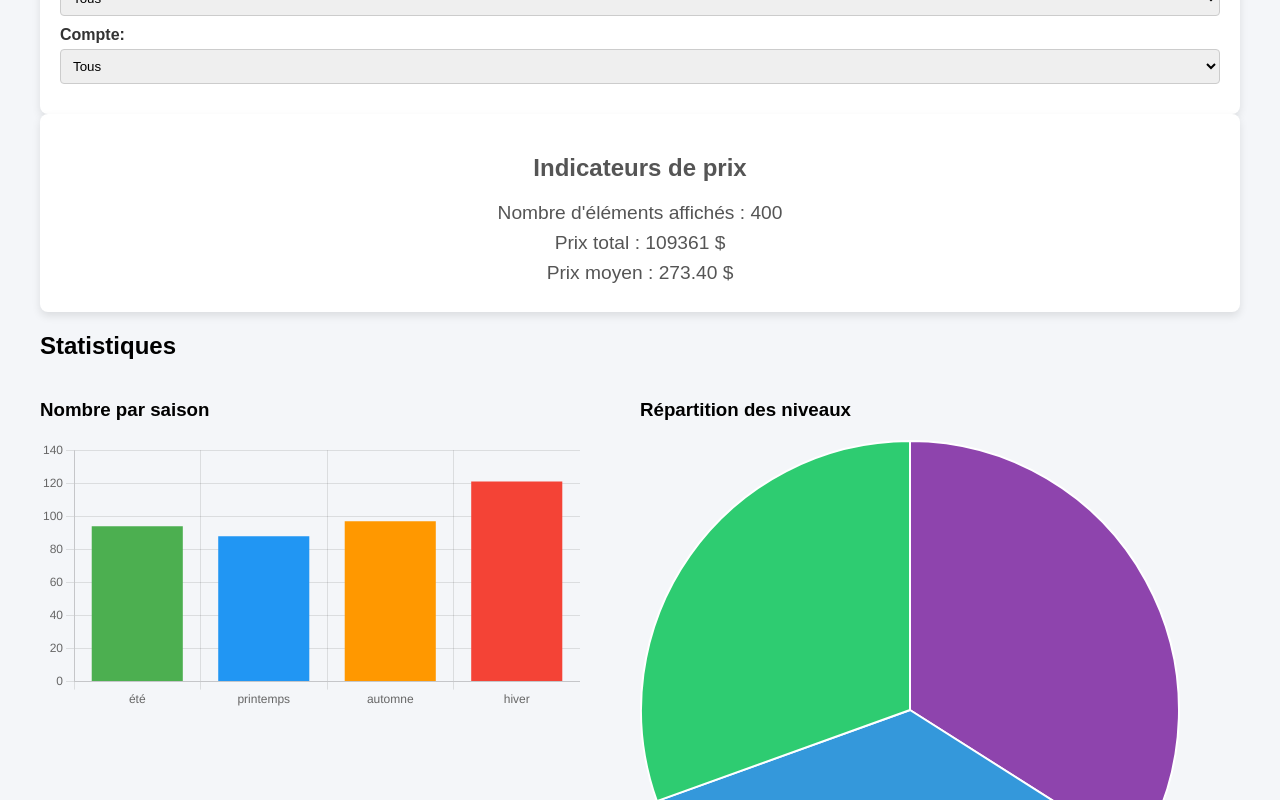
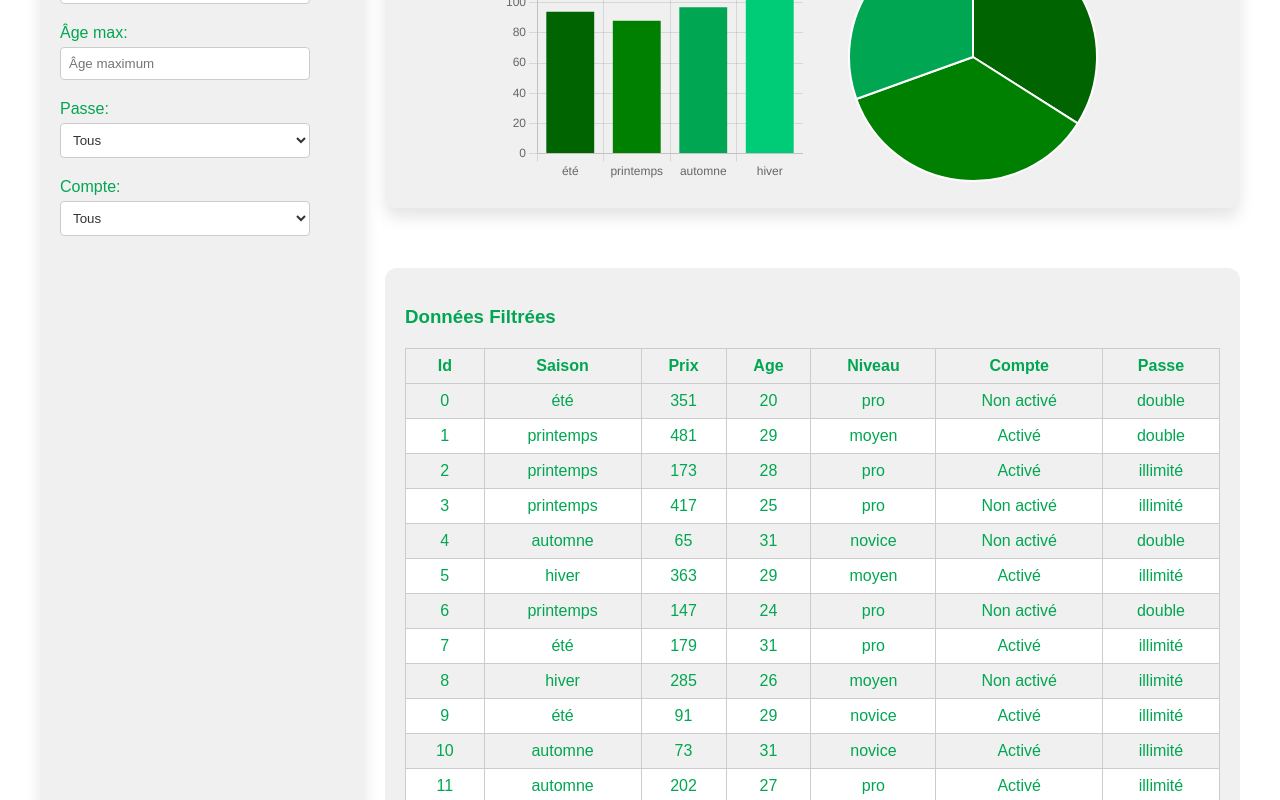
Before and after one commit to MehdiBenNasrallah/tableau-de-bord, a React (Create React App) app: page / in a window 1280 px wide. Shown: the part 560-1360 px from the top of the page. Built offline with nearby package versions, Linux system fonts and the light colour scheme.

Commit message:
Fait : ajout d'un composant table pour les données, puis amélioration html et css

```diff
--- a/src/App.css
+++ b/src/App.css
@@ -1,7 +1,8 @@
-/* Style de base pour le tableau de bord */
+/* Structure de base */
 body {
-  font-family: Arial, sans-serif;
-  background-color: #f4f6f9;
+  font-family: "Montserrat", sans-serif;
+  background-color: #ffffff; /* Fond blanc */
+  color: #333333; /* Texte gris foncé */
   margin: 0;
   padding: 0;
 }
@@ -12,85 +13,198 @@ body {
   padding: 20px;
 }
 
-h1 {
+/* Header */
+header {
   text-align: center;
-  color: #333;
+  color: #00a651; /* Vert vif */
+  font-size: 2rem;
   margin-bottom: 20px;
+  letter-spacing: 1px;
 }
 
-/* Mise en page pour les sections */
-.dashboard {
+/* Contenu principal */
+.content {
+  display: flex;
+  gap: 20px;
+}
+
+.sidebar {
+  flex: 1;
+}
+
+.main-content {
+  flex: 3;
   display: flex;
   flex-direction: column;
   gap: 20px;
 }
 
-.filter-bar,
-.price-indicator,
-.charts {
-  background-color: #fff;
+/* Price Indicator Section */
+.price-indicator {
+  background-color: #f0f0f0; /* Gris très clair pour contraste sur fond blanc */
   padding: 20px;
-  border-radius: 8px;
-  box-shadow: 0 4px 8px rgba(0, 0, 0, 0.1);
+  border-radius: 12px;
+  box-shadow: 0px 10px 15px rgba(0, 0, 0, 0.1);
 }
 
-/* Barre de filtres */
+.price-indicator h2 {
+  color: #00a651; /* Vert vif */
+  font-size: 1.5rem;
+  margin-bottom: 15px;
+}
+
+.price-indicator p {
+  font-size: 1.1rem;
+  margin: 8px 0;
+  color: #333333; /* Texte gris foncé */
+}
+
+/* Charts Section */
+.dashboard-charts {
+  display: flex;
+  flex-direction: column;
+  align-items: center;
+  background-color: #f0f0f0; /* Gris clair pour contraste */
+  padding: 10px;
+  padding-bottom: 50px;
+  border-radius: 12px;
+  box-shadow: 0px 10px 15px rgba(0, 0, 0, 0.1);
+  margin-bottom: 20px;
+}
+
+/* Titre des statistiques */
+.dashboard-charts h2 {
+  color: #00a651; /* Vert vif */
+  font-size: 1.5rem;
+  margin-bottom: 20px;
+}
+
+/* Conteneur pour aligner les graphiques côte à côte */
+.charts-row {
+  display: flex;
+  gap: 20px;
+  justify-content: center;
+  width: 100%;
+}
+
+/* Conteneurs individuels pour chaque graphique */
+.chart-container {
+  flex: 1;
+  max-width: 300px;
+  height: 250px;
+  display: flex;
+  flex-direction: column;
+  align-items: center;
+  justify-content: center;
+  text-align: center;
+}
+
+.chart-container h3 {
+  margin-bottom: 10px;
+  color: #333333; /* Texte gris foncé */
+  font-size: 1.1rem;
+}
+
+/* Barre des filtres */
+.sidebar {
+  flex: 1;
+  background-color: #f0f0f0; /* Gris clair pour contraste */
+  padding: 20px;
+  border-radius: 12px;
+  box-shadow: 0px 10px 15px rgba(0, 0, 0, 0.1);
+}
+
+.filter-bar {
+  display: grid;
+  grid-template-columns: repeat(auto-fill, minmax(150px, 1fr));
+  gap: 20px;
+}
+
 .filter-bar label {
   display: block;
-  margin-bottom: 10px;
-  font-weight: bold;
-  color: #333;
+  color: #00a651; /* Vert vif */
+  font-weight: 500;
 }
 
 .filter-bar select,
-.filter-bar input[type="number"],
-.filter-bar input[type="checkbox"] {
+.filter-bar input[type="number"] {
+  width: 100%;
+  max-width: 250px;
+  padding: 8px;
   margin-top: 5px;
-  padding: 8px;
-  width: 100%;
   border-radius: 4px;
   border: 1px solid #ccc;
+  background-color: #ffffff; /* Fond blanc pour inputs */
+  color: #333333; /* Texte gris foncé */
+  box-sizing: border-box;
 }
 
-/* Indicateur de prix */
-.price-indicator {
-  text-align: center;
-  color: #555;
+.filter-bar select:focus,
+.filter-bar input[type="number"]:focus {
+  outline: none;
+  border-color: #00a651; /* Vert vif pour focus */
+  box-shadow: 0 0 8px #00a651;
 }
 
-.price-indicator p {
-  font-size: 1.2rem;
-  margin: 8px 0;
+/* Affichage des données JSON */
+.data-display {
+  background-color: #f0f0f0; /* Gris clair pour contraste */
+  padding: 20px;
+  border-radius: 12px;
+  margin-top: 20px;
+  color: #00a651; /* Vert vif */
 }
 
-/* Graphiques */
-.charts {
-  display: flex;
-  flex-wrap: wrap;
-  gap: 20px;
-  justify-content: center;
+.data-display pre {
+  background-color: #ffffff; /* Fond blanc */
+  padding: 10px;
+  border-radius: 8px;
+  overflow: auto;
+  color: #333333; /* Texte gris foncé */
 }
 
-.chart-container {
-  flex: 1 1 45%;
-  max-width: 500px;
-  min-width: 300px;
+/* Style du tableau de données */
+.data-table {
+  width: 100%;
+  border-collapse: collapse;
+  margin-top: 20px;
 }
 
-.chart-container h3 {
+.data-table th,
+.data-table td {
+  border: 1px solid #ccc;
+  padding: 8px;
   text-align: center;
-  color: #333;
-  margin-bottom: 10px;
 }
 
-/* Adaptabilité pour mobile */
+.data-table th {
+  background-color: #f0f0f0; /* Gris clair */
+  color: #00a651; /* Vert vif */
+}
+
+.data-table tr:nth-child(even) {
+  background-color: #ffffff; /* Fond blanc pour alternance */
+}
+
+.data-table tr:hover {
+  background-color: #f7f7f7; /* Gris très léger pour effet de survol */
+}
+
+/* Responsive */
 @media (max-width: 768px) {
-  .charts {
+  .content {
     flex-direction: column;
-    align-items: center;
   }
 
-  .chart-container {
+  .sidebar,
+  .main-content {
     width: 100%;
   }
+
+  .filter-bar {
+    grid-template-columns: 1fr;
+  }
+  .charts-row {
+    flex-direction: column;
+  }
 }
--- a/src/App.js
+++ b/src/App.js
@@ -3,6 +3,7 @@ import data from "./data/database.json";
 import FilterBar from "./components/FilterBar";
 import PriceIndicator from "./components/PriceIndicator";
 import DashboardCharts from "./components/DashboardCharts";
+import DataTable from "./components/DataTable";
 import "./App.css";
 
 function App() {
@@ -10,6 +11,7 @@ function App() {
   const [filters, setFilters] = useState({
     saison: "",
     niveau: "",
+    passe: "",
     prixMin: "",
     prixMax: "",
     ageMin: "",
@@ -23,6 +25,7 @@ function App() {
       return (
         (filters.saison === "" || item.saison === filters.saison) &&
         (filters.niveau === "" || item.niveau === filters.niveau) &&
+        (filters.passe === "" || item.passe === filters.passe) &&
         (filters.prixMin === "" || item.prix >= parseInt(filters.prixMin)) &&
         (filters.prixMax === "" || item.prix <= parseInt(filters.prixMax)) &&
         (filters.ageMin === "" || item.age >= parseInt(filters.ageMin)) &&
@@ -63,11 +66,22 @@ function App() {
 
   return (
     <div className="App">
-      <h1>Tableau de Bord Interactif</h1>
-      <FilterBar filters={filters} setFilters={setFilters} />
-      <PriceIndicator data={dashboardData} />
-      <DashboardCharts data={dashboardData} />
-      <pre>{JSON.stringify(dashboardData, null, 2)}</pre>
+      <header>
+        <h1>Tableau de Bord Interactif</h1>
+      </header>
+      <div className="content">
+        <aside className="sidebar">
+          <FilterBar filters={filters} setFilters={setFilters} />
+        </aside>
+        <main className="main-content">
+          <PriceIndicator data={dashboardData} />
+          <DashboardCharts data={dashboardData} />
+          <div className="data-display">
+            <h3>Données Filtrées</h3>
+            <DataTable data={dashboardData} />
+          </div>
+        </main>
+      </div>
     </div>
   );
 }
--- a/src/components/DashboardCharts.js
+++ b/src/components/DashboardCharts.js
@@ -24,7 +24,7 @@ function DashboardCharts({ data }) {
       {
         label: "Nombre par saison",
         data: Object.values(saisonCounts),
-        backgroundColor: ["#4caf50", "#2196f3", "#ff9800", "#f44336"],
+        backgroundColor: ["#006400", "#008000", "#00a651", "#00cc78"],
       },
     ],
   };
@@ -41,7 +41,7 @@ function DashboardCharts({ data }) {
       {
         label: "Répartition des niveaux",
         data: Object.values(niveauCounts),
-        backgroundColor: ["#8e44ad", "#3498db", "#2ecc71"],
+        backgroundColor: ["#006400", "#008000", "#00a651", "#00cc78"],
       },
     ],
   };
@@ -49,13 +49,15 @@ function DashboardCharts({ data }) {
   return (
     <div className="dashboard-charts">
       <h2>Statistiques</h2>
-      <div style={{ width: "45%", display: "inline-block" }}>
-        <h3>Nombre par saison</h3>
-        <Bar data={barData} />
-      </div>
-      <div style={{ width: "45%", display: "inline-block", marginLeft: "5%" }}>
-        <h3>Répartition des niveaux</h3>
-        <Pie data={pieData} />
+      <div className="charts-row">
+        <div className="chart-container">
+          <h3>Nombre par saison</h3>
+          <Bar data={barData} height={250} />
+        </div>
+        <div className="chart-container">
+          <h3>Répartition des niveaux</h3>
+          <Pie data={pieData} height={250} />
+        </div>
       </div>
     </div>
   );
--- /dev/null
+++ b/src/components/DataTable.js
@@ -0,0 +1,37 @@
+// DataTable.js
+import React from "react";
+
+function DataTable({ data }) {
+  if (data.length === 0) {
+    return <p>Aucune donnée à afficher.</p>;
+  }
+
+  return (
+    <table className="data-table">
+      <thead>
+        <tr>
+          {Object.keys(data[0]).map((key) => (
+            <th key={key}>{key.charAt(0).toUpperCase() + key.slice(1)}</th>
+          ))}
+        </tr>
+      </thead>
+      <tbody>
+        {data.map((item) => (
+          <tr key={item.id}>
+            {Object.values(item).map((value, index) => (
+              <td key={index}>
+                {typeof value === "boolean"
+                  ? value
+                    ? "Activé"
+                    : "Non activé"
+                  : value.toString()}
+              </td>
+            ))}
+          </tr>
+        ))}
+      </tbody>
+    </table>
+  );
+}
+
+export default DataTable;
```
